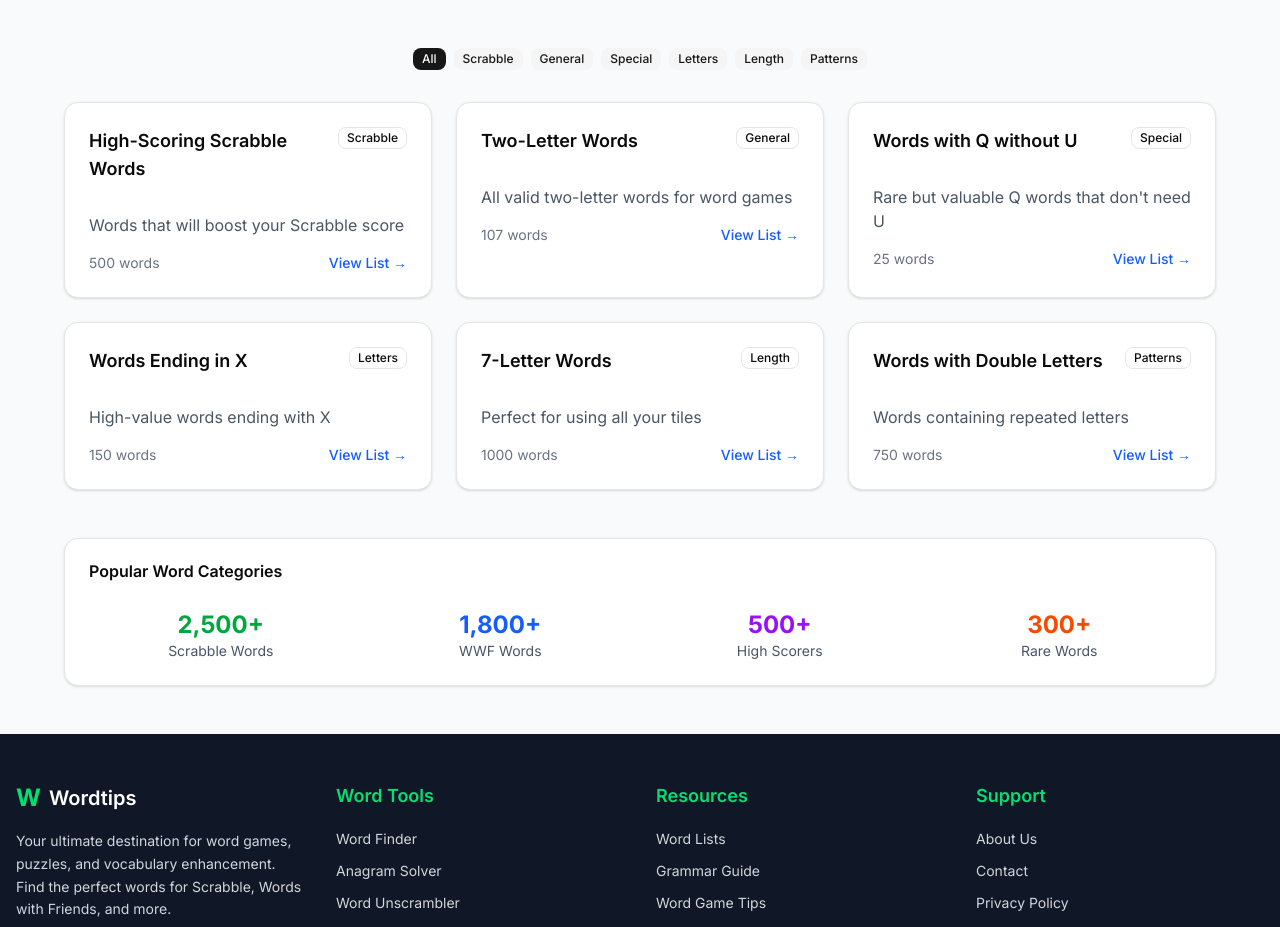
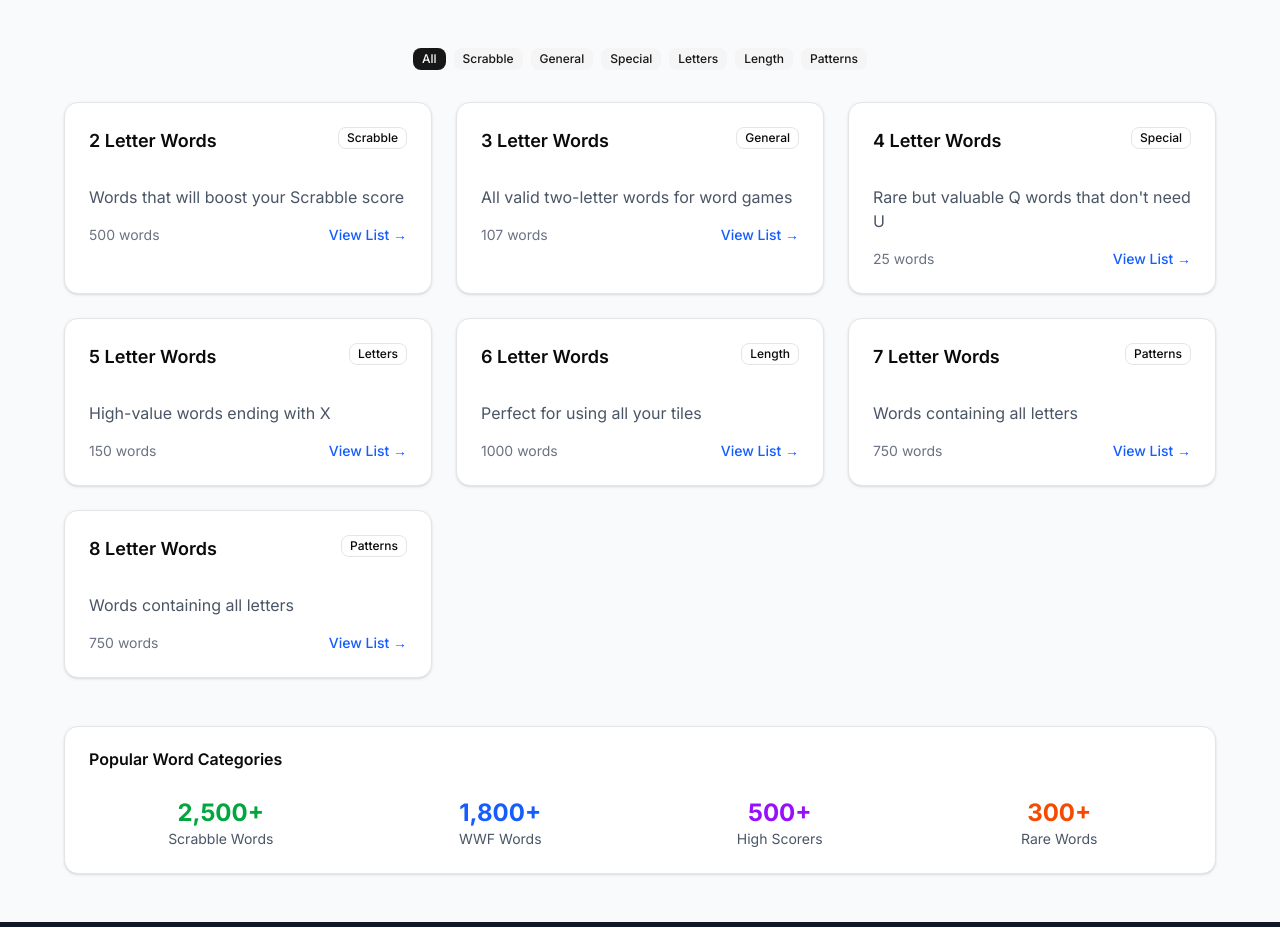
Before and after one commit to dheerurajpoot/word-finder, a Next.js app: page /word-lists in a window 1280 px wide. Shown: the part 212-1139 px from the top of the page. Built offline with nearby package versions, Linux system fonts and the light colour scheme.

Commit message:
bugs and link update

```diff
--- a/src/app/word-lists/page.tsx
+++ b/src/app/word-lists/page.tsx
@@ -1,86 +1,116 @@
-import { Card, CardContent, CardHeader, CardTitle } from "@/components/ui/card"
-import { Badge } from "@/components/ui/badge"
-import Link from "next/link"
+import { Card, CardContent, CardHeader, CardTitle } from "@/components/ui/card";
+import { Badge } from "@/components/ui/badge";
+import Link from "next/link";
 
 export default function WordListsPage() {
 	const wordLists = [
 		{
-      title: "High-Scoring Scrabble Words",
+			title: "2 Letter Words",
 			description: "Words that will boost your Scrabble score",
 			count: 500,
 			category: "Scrabble",
 		},
 		{
-      title: "Two-Letter Words",
+			title: "3 Letter Words",
 			description: "All valid two-letter words for word games",
 			count: 107,
 			category: "General",
 		},
 		{
-      title: "Words with Q without U",
+			title: "4 Letter Words",
 			description: "Rare but valuable Q words that don't need U",
 			count: 25,
 			category: "Special",
 		},
 		{
-      title: "Words Ending in X",
+			title: "5 Letter Words",
 			description: "High-value words ending with X",
 			count: 150,
 			category: "Letters",
 		},
 		{
-      title: "7-Letter Words",
+			title: "6 Letter Words",
 			description: "Perfect for using all your tiles",
 			count: 1000,
 			category: "Length",
 		},
 		{
-      title: "Words with Double Letters",
-      description: "Words containing repeated letters",
+			title: "7 Letter Words",
+			description: "Words containing all letters",
 			count: 750,
 			category: "Patterns",
 		},
-  ]
+		{
+			title: "8 Letter Words",
+			description: "Words containing all letters",
+			count: 750,
+			category: "Patterns",
+		},
+	];
 
-  const categories = ["All", "Scrabble", "General", "Special", "Letters", "Length", "Patterns"]
+	const categories = [
+		"All",
+		"Scrabble",
+		"General",
+		"Special",
+		"Letters",
+		"Length",
+		"Patterns",
+	];
 
 	return (
-    <div className="min-h-screen bg-gray-50 py-12">
-      <div className="container mx-auto px-4">
-        <div className="max-w-6xl mx-auto">
-          <h1 className="text-4xl font-bold text-center mb-8">Word Lists</h1>
-          <p className="text-xl text-center text-gray-600 mb-12">Curated collections of words to improve your game</p>
+		<div className='min-h-screen bg-gray-50 py-12'>
+			<div className='container mx-auto px-4'>
+				<div className='max-w-6xl mx-auto'>
+					<h1 className='text-4xl font-bold text-center mb-8'>
+						Word Lists
+					</h1>
+					<p className='text-xl text-center text-gray-600 mb-12'>
+						Curated collections of words to improve your game
+					</p>
 
 					{/* Category Filter */}
-          <div className="flex flex-wrap justify-center gap-2 mb-8">
+					<div className='flex flex-wrap justify-center gap-2 mb-8'>
 						{categories.map((category) => (
 							<Badge
 								key={category}
-                variant={category === "All" ? "default" : "secondary"}
-                className="cursor-pointer hover:bg-green-100"
-              >
+								variant={
+									category === "All" ? "default" : "secondary"
+								}
+								className='cursor-pointer hover:bg-green-100'>
 								{category}
 							</Badge>
 						))}
 					</div>
 
-          <div className="grid grid-cols-1 md:grid-cols-2 lg:grid-cols-3 gap-6">
+					<div className='grid grid-cols-1 md:grid-cols-2 lg:grid-cols-3 gap-6'>
 						{wordLists.map((list, index) => (
-              <Card key={index} className="hover:shadow-lg transition-shadow cursor-pointer">
+							<Card
+								key={index}
+								className='hover:shadow-lg transition-shadow cursor-pointer'>
 								<CardHeader>
-                  <div className="flex justify-between items-start">
-                    <CardTitle className="text-lg">{list.title}</CardTitle>
-                    <Badge variant="outline">{list.category}</Badge>
+									<div className='flex justify-between items-start'>
+										<CardTitle className='text-lg'>
+											{list.title}
+										</CardTitle>
+										<Badge variant='outline'>
+											{list.category}
+										</Badge>
 									</div>
 								</CardHeader>
 								<CardContent>
-                  <p className="text-gray-600 mb-4">{list.description}</p>
-                  <div className="flex justify-between items-center">
-                    <span className="text-sm text-gray-500">{list.count} words</span>
+									<p className='text-gray-600 mb-4'>
+										{list.description}
+									</p>
+									<div className='flex justify-between items-center'>
+										<span className='text-sm text-gray-500'>
+											{list.count} words
+										</span>
 										<Link
-                      href={`/word-lists/${list.title.toLowerCase().replace(/\s+/g, "-")}`}
-                      className="text-blue-600 hover:text-blue-800 text-sm font-medium"
-                    >
+											href={`words-by-length/${list.title
+												.toLowerCase()
+												.replace(/\s+/g, "-")}`}
+											className='text-blue-600 hover:text-blue-800 text-sm font-medium'>
 											View List →
 										</Link>
 									</div>
@@ -89,27 +119,43 @@ export default function WordListsPage() {
 						))}
 					</div>
 
-          <Card className="mt-12">
+					<Card className='mt-12'>
 						<CardHeader>
 							<CardTitle>Popular Word Categories</CardTitle>
 						</CardHeader>
 						<CardContent>
-              <div className="grid grid-cols-2 md:grid-cols-4 gap-4">
-                <div className="text-center">
-                  <div className="text-2xl font-bold text-green-600">2,500+</div>
-                  <div className="text-sm text-gray-600">Scrabble Words</div>
+							<div className='grid grid-cols-2 md:grid-cols-4 gap-4'>
+								<div className='text-center'>
+									<div className='text-2xl font-bold text-green-600'>
+										2,500+
 									</div>
-                <div className="text-center">
-                  <div className="text-2xl font-bold text-blue-600">1,800+</div>
-                  <div className="text-sm text-gray-600">WWF Words</div>
+									<div className='text-sm text-gray-600'>
+										Scrabble Words
 									</div>
-                <div className="text-center">
-                  <div className="text-2xl font-bold text-purple-600">500+</div>
-                  <div className="text-sm text-gray-600">High Scorers</div>
 								</div>
-                <div className="text-center">
-                  <div className="text-2xl font-bold text-orange-600">300+</div>
-                  <div className="text-sm text-gray-600">Rare Words</div>
+								<div className='text-center'>
+									<div className='text-2xl font-bold text-blue-600'>
+										1,800+
+									</div>
+									<div className='text-sm text-gray-600'>
+										WWF Words
+									</div>
+								</div>
+								<div className='text-center'>
+									<div className='text-2xl font-bold text-purple-600'>
+										500+
+									</div>
+									<div className='text-sm text-gray-600'>
+										High Scorers
+									</div>
+								</div>
+								<div className='text-center'>
+									<div className='text-2xl font-bold text-orange-600'>
+										300+
+									</div>
+									<div className='text-sm text-gray-600'>
+										Rare Words
+									</div>
 								</div>
 							</div>
 						</CardContent>
@@ -117,5 +163,5 @@ export default function WordListsPage() {
 				</div>
 			</div>
 		</div>
-  )
+	);
 }
--- a/src/components/header.tsx
+++ b/src/components/header.tsx
@@ -26,6 +26,7 @@ export function Header() {
 		{ name: "Word Unscrambler", href: "/word-unscrambler", icon: Target },
 		{ name: "Crossword Solver", href: "/crossword-solver", icon: Grid3X3 },
 		{ name: "Rhyme Finder", href: "/rhyme-finder", icon: BookOpen },
+		{ name: "Word Generator", href: "/word-generator", icon: BookOpen },
 		{ name: "Word Lists", href: "/word-lists", icon: List },
 		{
 			name: "Scrabble Score Calculator",
--- a/src/components/sections/content-section.tsx
+++ b/src/components/sections/content-section.tsx
@@ -26,24 +26,17 @@ export function ContentSections() {
 
 	const nytMiniClues = [
 		{
-			clue: 'Hathaway who starred in "The Princess Diaries"',
-			answer: "ANNE",
+			clue: "Word Generator Tool",
+			answer: "word-generator",
 		},
-		{ clue: "Org. defending individual rights", answer: "ACLU" },
-		{ clue: "Image of a compass, for Safari", answer: "ICON" },
-		{ clue: "Bit of laughter", answer: "TEHE" },
-		{ clue: "Doing the dishes or mowing the lawn", answer: "CHORE" },
-		{ clue: '"___-daisy!"', answer: "OOPS" },
+		{ clue: "Anagram Solver Tool", answer: "anagram-solver" },
+		{ clue: "Word Unscrambler Tool", answer: "word-unscrambler" },
+		{ clue: "Crossword Solver Tool", answer: "crossword-solver" },
+		{ clue: "Rhyme Finder Tool", answer: "rhyme-finder" },
 		{
-			clue: "Younger sister to Bart, older sister to Maggie",
-			answer: "LISA",
+			clue: "Scrabble Score Calculator Finder Tool",
+			answer: "scrabble-calculator",
 		},
-		{ clue: "What puzzle solvers don't look down on", answer: "ACROSS" },
-		{
-			clue: "Garment on which it's totally acceptable to get food stains",
-			answer: "BIB",
-		},
-		{ clue: "Repeated words that lead up to ...", answer: "GOING" },
 	];
 
 	const wordFinderTools = [
@@ -52,6 +45,7 @@ export function ContentSections() {
 		"Word Descrambler",
 		"Word Unscrambler",
 		"Crossword Solver",
+		"Word Generator",
 		"Rhyme Finder",
 		"Scrabble Score Calculator Finder",
 	];
@@ -85,15 +79,15 @@ export function ContentSections() {
 								reasons, but the primary one is to win games
 								such as{" "}
 								<Link
-									href='/scrabble'
+									href='/scrabble-dictionary'
 									className='text-blue-600 hover:text-blue-800 underline font-medium'>
-									Scrabble
+									Scrabble Dictionary
 								</Link>{" "}
 								and{" "}
 								<Link
-									href='/words-with-friends'
+									href='/words-with-friends-dictionary'
 									className='text-blue-600 hover:text-blue-800 underline font-medium'>
-									Words With Friends
+									Words With Friends Dictionary
 								</Link>
 								.
 							</p>
@@ -193,9 +187,9 @@ export function ContentSections() {
 												{item.clue}
 											</div>
 											<Link
-												href={`/crossword-clue/${item.answer.toLowerCase()}`}
+												href={`/${item.answer.toLowerCase()}`}
 												className='text-blue-600 hover:text-blue-800 text-sm font-medium underline'>
-												Crossword Clue →
+												Try this tool →
 											</Link>
 										</div>
 									))}
```
Lines whose indentation alone changed are shown as unchanged.
